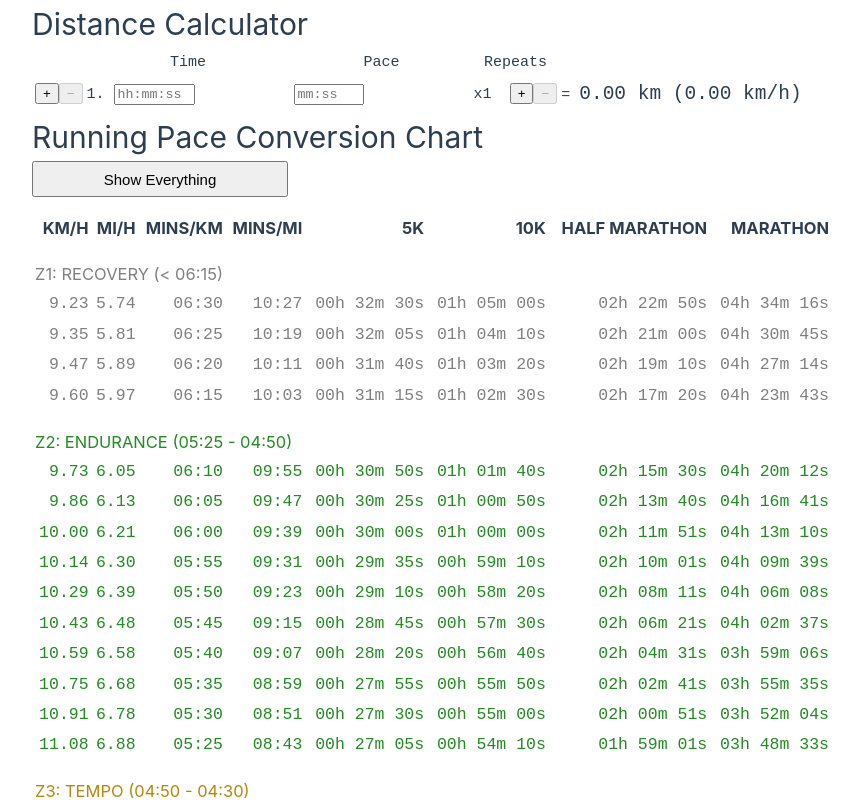
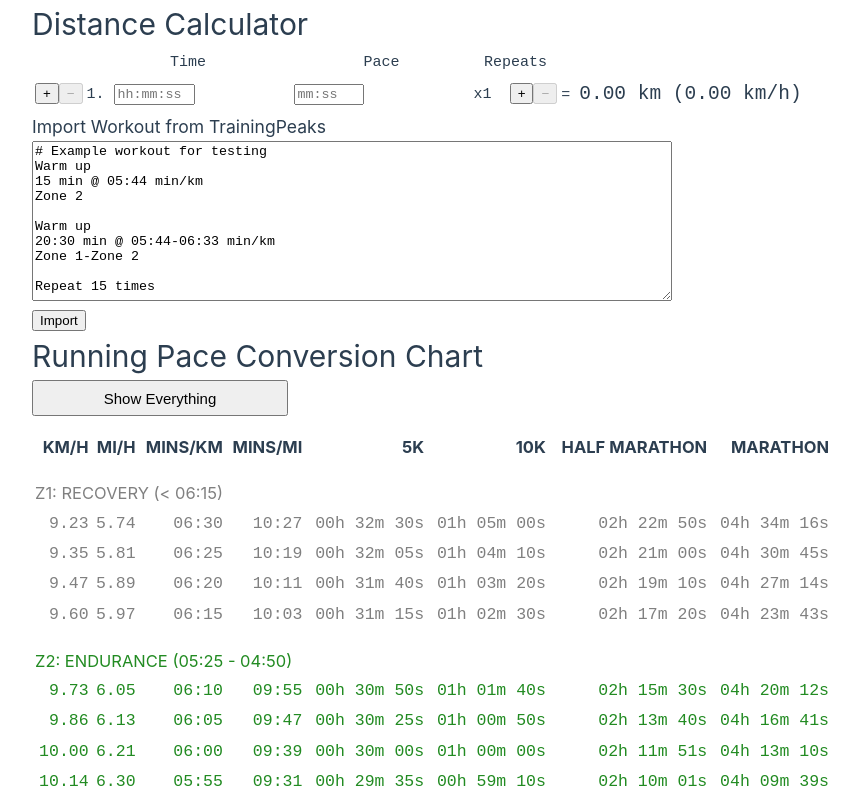
Before and after one commit to tdaugaard/pace-calculator, a Vue app: page / in a window 1280 px wide. Shown: the top 800 px of the page, without its empty margins (0-859 px from the left). Built offline with nearby package versions, Linux system fonts and the light colour scheme; the HTML template or start-up script is replaced by a standard one.

Commit message:
Add method for importing a workout from TrainingPeaks

```diff
--- a/src/components/PaceCalculator.vue
+++ b/src/components/PaceCalculator.vue
@@ -73,6 +73,20 @@ function stringToSeconds(str: string) {
   return hours * 3600 + minutes * 60 + seconds;
 }
 
+function secondsToString(totalSeconds: number, limitParts: number = 3) {
+  const hours = Math.floor(totalSeconds / 3600);
+  const minutes = Math.floor((totalSeconds % 3600) / 60);
+  const seconds = Math.floor(totalSeconds % 60);
+
+  return timePartsToString([hours, minutes, seconds].slice(-limitParts));
+}
+
+function timePartsToString(parts: number[]) {
+  return parts
+    .map((v) => v.toString().padStart(2, '0'))
+    .join(':');
+}
+
 function formatNumber(num: number) {
   return new Intl.NumberFormat('en-US', {
     minimumFractionDigits: 2,
@@ -138,6 +152,70 @@ function decrRepeats(calc: PaceCalculatorItem) {
     calc.repeats -= 1;
   }
   calculateTotal(calc);
+}
+
+function importWorkout() {
+  const textarea = document.getElementById('txt-workout-import') as HTMLTextAreaElement;
+  if (!textarea) return;
+
+  const lines = textarea.value.split('\n');
+  const calcs: PaceCalculatorItem[] = [];
+  let numberOfRepeats = 1
+
+  let match
+  for (const line of lines) {
+    match = line.match(/Repeat\s+([0-9]+)\s+times/i);
+    if (match) {
+      numberOfRepeats = parseInt(match[1], 10);
+      continue
+    }
+
+    match = line.match(/^(\s*)([0-9:]+)\s+(min|sec)\s+@\s+(?:([0-9:]+)(?:-([0-9:]+))?)\s*min\/km/i);
+    if (!match) {
+      continue
+    }
+
+    const calcItem = new PaceCalculatorItem();
+
+    // If the line is prefixed with any number of spaces, it's considered a sub-item and will be repeated
+    // if numberOfRepeats > 1
+    if (match[1] && numberOfRepeats > 1) {
+      calcItem.repeats = numberOfRepeats
+    }
+
+    let timeValue: number[] = [];
+    const timeString = match[2]
+    const timeUnitString = match[3]
+
+    if (timeString.includes(':')) {
+      timeValue = parseTimeString(timeString)
+    } else {
+      const value = parseInt(timeString, 10);
+      timeValue = parseTimeString(value + (timeUnitString === 'min' ? 'm' : 's'))
+    }
+
+    calcItem.inputTime = timePartsToString(timeValue)
+
+    if (match[5]) {
+      const minPace = stringToSeconds(match[4])
+      const maxPace = stringToSeconds(match[5])
+
+      calcItem.inputPace = secondsToString((maxPace + minPace) / 2, 2)
+    } else {
+      calcItem.inputPace = secondsToString(stringToSeconds(match[4]), 2)
+    }
+
+    calcs.push(calcItem)
+    calculateTotal(calcItem)
+  }
+
+  if (calcs.length === 0) {
+    alert('No valid pace/time entries found in the workout text.')
+    return
+  }
+
+  calculators.value = calcs;
+  calculateTotal(calcs[0])
 }
 
 const calculators = ref([new PaceCalculatorItem()]);
@@ -207,14 +285,55 @@ const totalKilometersPerHour = ref(formatNumber(Infinity));
           <td colspan="4"></td>
           <td>
             =
-            <span class="calculated-distance">{{ totalDistance }} km ({{
-              totalKilometersPerHour
-            }}
-            km/h avg.)</span>
+            <span class="calculated-distance">{{ totalDistance }} km ({{ totalKilometersPerHour }} km/h avg.)</span>
           </td>
         </tr>
       </tfoot>
     </table>
+  </div>
+  <div>
+    <p>
+      <h3>Import Workout from TrainingPeaks</h3>
+      <textarea id="txt-workout-import">
+# Example workout for testing
+Warm up
+15 min @ 05:44 min/km
+Zone 2
+
+Warm up
+20:30 min @ 05:44-06:33 min/km
+Zone 1-Zone 2
+
+Repeat 15 times
+
+    Hard
+    30 sec @ 03:59-04:22 min/km
+    Zone 5b-Zone 5c
+
+    Easy
+    30 sec @ 05:24-06:07 min/km
+    Zone 1-Zone 2
+
+Cool Down
+10 min @ 05:44-06:33 min/km
+Zone 1-Zone 2
+
+Repeat 7 times
+
+    Hard
+    1:30 min @ 03:59-04:22 min/km
+    Zone 5b-Zone 5c
+
+    Easy
+    30 sec @ 05:24-06:07 min/km
+    Zone 1-Zone 2
+
+Cool Down
+15 min @ 05:44 min/km
+Zone 2
+      </textarea>
+    </p>
+    <button @click="importWorkout()">Import</button>
   </div>
 </template>
 
@@ -235,4 +354,9 @@ input {
 .calculated-distance {
   font-size: 1.3em;
 }
+
+textarea {
+  width: 50vw;
+  height: 20vh;
+}
 </style>
```
